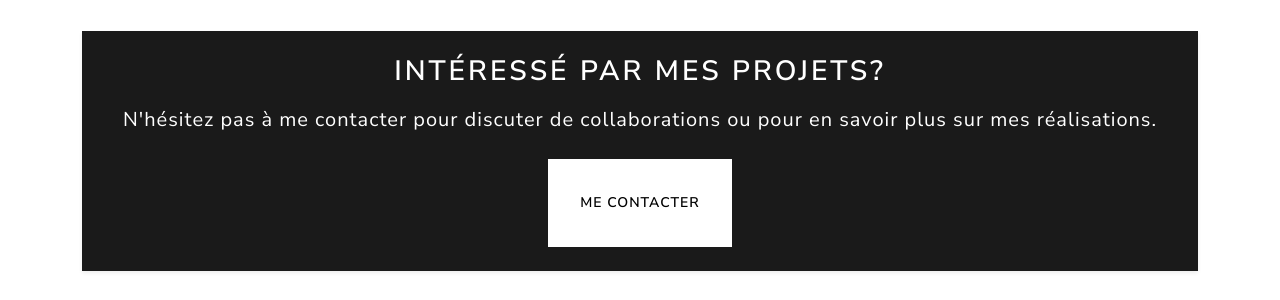
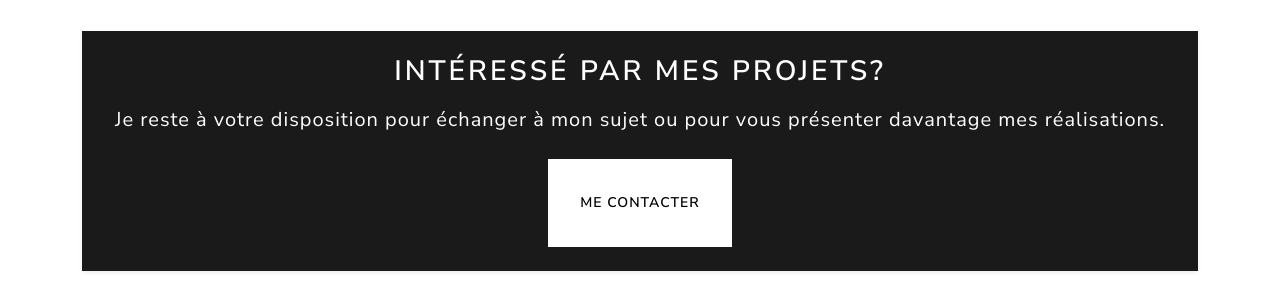
Before and after one commit to Shemseddine-Mammad/SAE1.4, a Symfony app: template templates/shems/parcours.html.twig in a window 1280 px wide. Shown: the part 3004-3304 px from the top of the page. Run offline with Twig, Linux system fonts and the light colour scheme; the template is opened without the code that fills it, so the values that code supplies are empty; some libraries are stand-ins or nearby versions.

Commit message:
sauvegarde 24/05/2025 2.0

```diff
--- a/templates/shems/parcours.html.twig
+++ b/templates/shems/parcours.html.twig
@@ -204,8 +204,8 @@
         <div class="card border-0 shadow-sm bg-primary text-white">
             <div class="card-body p-4 text-center">
                 <h2 class="mb-3">Intéressé par mes projets?</h2>
-                <p class="lead mb-4">N'hésitez pas à me contacter pour discuter de collaborations ou pour en savoir plus sur mes réalisations.</p>
-                <a href="{{ path('app_portfolio') }}#mb-5" class="btn btn-light btn-lg">Me contacter</a>
+                <p class="lead mb-4">Je reste à votre disposition pour échanger à mon sujet ou pour vous présenter davantage mes réalisations.</p>
+                <a href="{{ path('app_portfolio') }}#contact" class="btn btn-light btn-lg">Me contacter</a>
             </div>
         </div>
     </section>
--- a/templates/shems/portfolio.html.twig
+++ b/templates/shems/portfolio.html.twig
@@ -224,7 +224,7 @@
     </section>
 
     <!-- Contact Section -->
-    <section class="mb-5">
+    <section id="contact" class="mb-5">
         <div class="card border-0 shadow-sm">
             <div class="card-body p-4">
                 <h2 class="section-title position-relative pb-3 mb-4">
```
